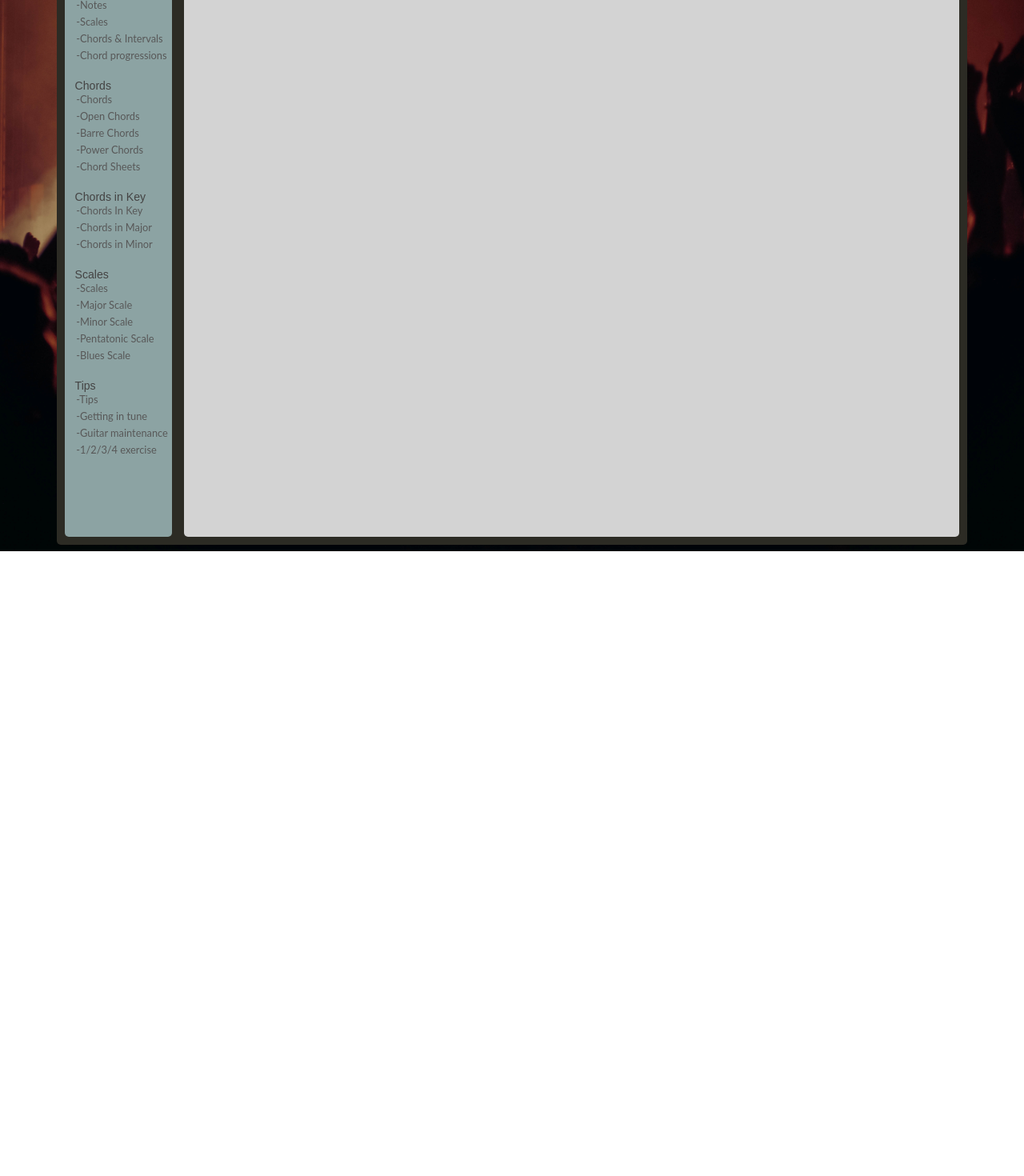
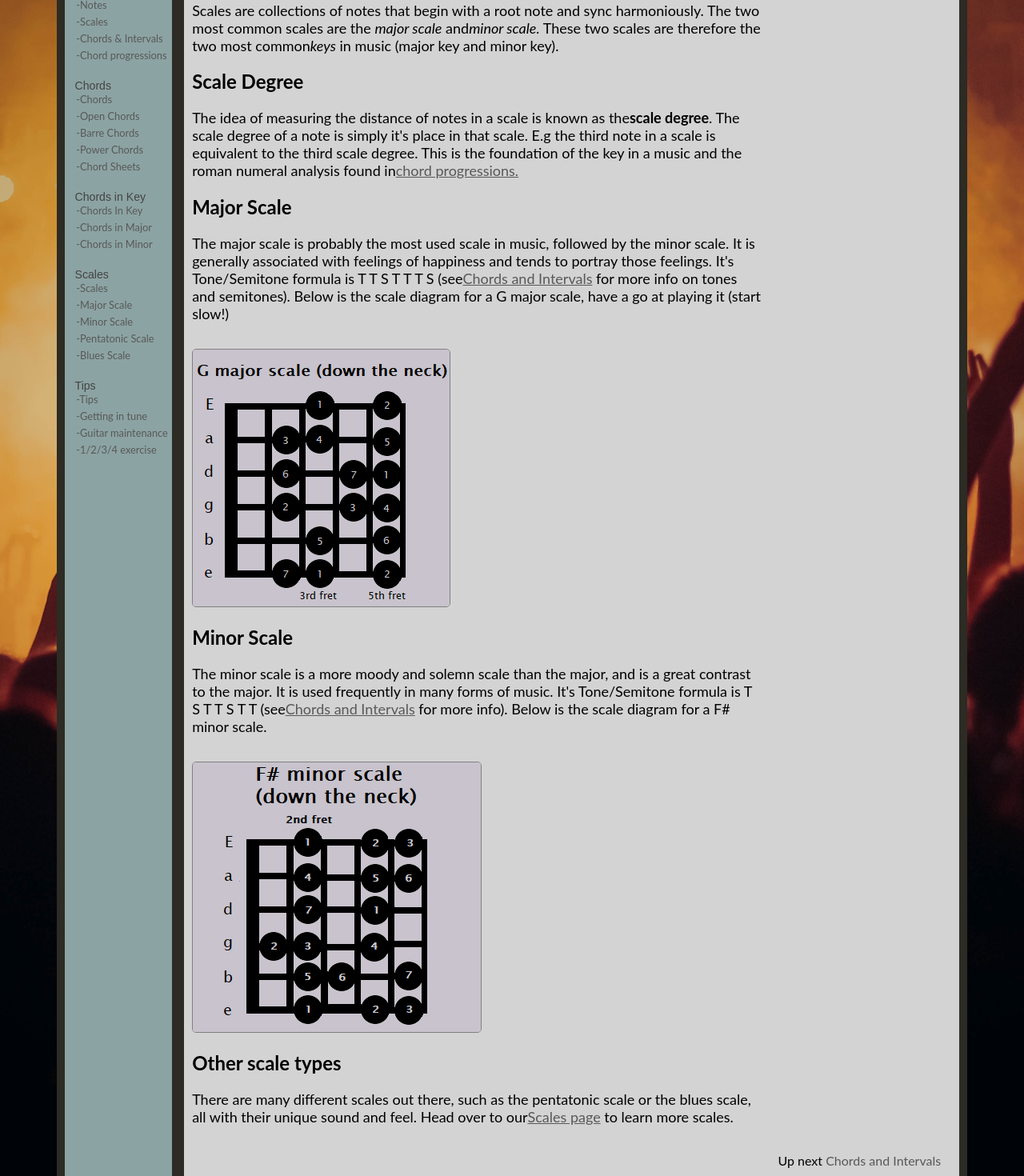
Before and after one commit to RyanButton/guitar-wiz-react, a React (Create React App) app: page /basics/chords-intervals in a window 1280 px wide. Shown: the part 280-1750 px from the top of the page at 80% size. Before the commit the page ends 969 px from the top, so only its background shows below. Built offline with nearby package versions, Linux system fonts and the light colour scheme.

Commit message:
basics routes added

```diff
--- a/src/App.tsx
+++ b/src/App.tsx
@@ -7,6 +7,9 @@ import Basics from "./Scenes/Basics/Basics";
 import Intro from "./Scenes/Basics/Intro";
 import styled from "styled-components";
 import Notes from "./Scenes/Basics/Notes";
+import Scales from "./Scenes/Basics/Scales";
+import ChordsIntervals from "./Scenes/Basics/ChordIntervals";
+import ChordProgressions from "./Scenes/Basics/ChordProgressions";
 
 const Container = styled.div`
   margin-left: 5%;
@@ -44,10 +47,17 @@ function App() {
               <Route path="/" element={<Home />} />
               <Route path="/about" element={<About />} />
               <Route path="/basics" element={<Basics />} />
+              <Route path="/basics/notes" element={<Intro />} />
               <Route path="/basics/notes" element={<Notes />} />
-              {/* <Route path="/basics/scales" element={<Scales />} />
-              <Route path="/basics/chords-intervals" element={<ChordsIntervals />} />
-              <Route path="/basics/chord-progressions" element={<ChordProgressions />} /> */}
+              <Route path="/basics/scales" element={<Scales />} />
+              <Route
+                path="/basics/chords-intervals"
+                element={<ChordsIntervals />}
+              />
+              <Route
+                path="/basics/chord-progressions"
+                element={<ChordProgressions />}
+              />
             </Routes>
           </Router>
         </ContentWrapper>
--- /dev/null
+++ b/src/Components/Tables/CMajorTable.tsx
@@ -0,0 +1,30 @@
+function CMajorTable() {
+  return (
+    <div className="chord-table-wrapper">
+      <div className="chord-table">
+        <table id="major-table">
+          <tr>
+            <th>I</th>
+            <th>II</th>
+            <th>III</th>
+            <th>IV</th>
+            <th>V</th>
+            <th>VI</th>
+            <th>VII</th>
+          </tr>
+          <tr>
+            <td>Cmaj</td>
+            <td>Dmin</td>
+            <td>Emin</td>
+            <td>Fmaj</td>
+            <td>Gmaj</td>
+            <td>Amin</td>
+            <td>Bdim</td>
+          </tr>
+        </table>
+      </div>
+    </div>
+  );
+}
+
+export default CMajorTable;
--- /dev/null
+++ b/src/Scenes/Basics/ChordIntervals.tsx
@@ -0,0 +1,72 @@
+function ChordsIntervals() {
+  return (
+    <div>
+      <h1>Scales</h1>
+
+      <h2 className="s1">Introducing Scales</h2>
+      <p className="s2">
+        Scales are collections of notes that begin with a root note and sync
+        harmoniously. The two most common scales are the <em>major scale</em>{" "}
+        and
+        <em>minor scale.</em> These two scales are therefore the two most common
+        <em>keys</em> in music (major key and minor key).
+      </p>
+
+      <h2 className="s1">Scale Degree</h2>
+      <p className="s2">
+        The idea of measuring the distance of notes in a scale is known as the
+        <strong>scale degree</strong>. The scale degree of a note is simply it's
+        place in that scale. E.g the third note in a scale is equivalent to the
+        third scale degree. This is the foundation of the key in a music and the
+        roman numeral analysis found in
+        <a href="/basics/chord-progressions">chord progressions.</a>
+      </p>
+
+      <h2 className="s1">Major Scale</h2>
+      <p className="s2">
+        The major scale is probably the most used scale in music, followed by
+        the minor scale. It is generally associated with feelings of happiness
+        and tends to portray those feelings. It's Tone/Semitone formula is T T S
+        T T T S (see
+        <a href="basics/chords-intervals">Chords and Intervals</a> for more info
+        on tones and semitones). Below is the scale diagram for a G major scale,
+        have a go at playing it (start slow!)
+      </p>
+      <img
+        className="d1"
+        src="/images/scales/major.png"
+        alt="Major scale"
+        style={{ maxWidth: "50%" }}
+      />
+
+      <h2 className="s1">Minor Scale</h2>
+      <p className="s2">
+        The minor scale is a more moody and solemn scale than the major, and is
+        a great contrast to the major. It is used frequently in many forms of
+        music. It's Tone/Semitone formula is T S T T S T T (see
+        <a href="basics/chords-intervals">Chords and Intervals</a> for more
+        info). Below is the scale diagram for a F# minor scale.
+      </p>
+      <img
+        className="d1"
+        src="/images/scales/minor.png"
+        alt="Minor scale"
+        style={{ maxWidth: "50%" }}
+      />
+
+      <h2 className="s1">Other scale types</h2>
+      <p className="s2">
+        There are many different scales out there, such as the pentatonic scale
+        or the blues scale, all with their unique sound and feel. Head over to
+        our
+        <a href="/scales">Scales page</a> to learn more scales.
+      </p>
+
+      <p className="next">
+        Up next <a href="/basics/chords-intervals">Chords and Intervals</a>
+      </p>
+    </div>
+  );
+}
+
+export default ChordsIntervals;
--- /dev/null
+++ b/src/Scenes/Basics/ChordProgressions.tsx
@@ -0,0 +1,83 @@
+import CMajorTable from "../../Components/Tables/CMajorTable";
+
+function ChordProgressions() {
+  return (
+    <div>
+      <h1>Chords Progressions</h1>
+
+      <h2 className="s1">Intro to progressions</h2>
+      <p className="s2">
+        Chord progressions are sequences of chords that belong to a given
+        <strong>key.</strong> You can think of a key as a set of notes/chords
+        that
+        <em>stem</em> from a parent note. The key generally follows a major or
+        minor mode (i.e major or minor scale).
+      </p>
+
+      <h2 className="s1">Musical keys and Roman Numeral Analysis</h2>
+      <p className="s2">
+        A key is a set of notes/chords that align with a scale. Chords in key
+        can be analysed with <strong>roman numerals</strong>.
+      </p>
+      <p className="s2">
+        For every note in the scale (i.e for every scale degree) there is a
+        corresponding chord. Each of these chords are assigned with a roman
+        numeral. With this model, musicians can abstract their chord
+        progressions to numbers that will be consistent across any starting note
+        of the same scale.
+      </p>
+      <p className="s2">
+        Below is the <strong>roman numeral diagram</strong> for the key of
+        <strong>C Major</strong>
+        with 'I' being the first note and 'VII' being the last note in the
+        scale.
+      </p>
+      <CMajorTable />
+      <p className="s2">
+        From this diagram, it is easy to recognize what chords belong to the key
+        of C major, and one can easily start creating{" "}
+        <em>chord progressions.</em>
+      </p>
+      <p className="s2">
+        While it is great to be able to experiment with your own progressions,
+        there are some very popular almost 'standard' progressions that are
+        worth knowing. The most popular being a I-IV-V progression.
+      </p>
+
+      <h2 className="s1">I-IV-V... the most played progression</h2>
+      <p className="s2">
+        The I-IV-V progression is ubiquitous across many styles of music. From
+        blues to rock to pop one-four-fives are everywhere. As you've seen from
+        the diagram above, the chords for a one-four-five in C Major are
+        <em>C major, F major, and G major.</em>
+        Below are the chord diagrams, have a go a playing them!
+      </p>
+
+      <div className="chord-prog-diagram">
+        <img src="/images/chord-diagrams/C.png" alt="C Major chord diagram" />
+        <img src="/images/chord-diagrams/G.png" alt="G Major chord diagram" />
+        <img src="/images/chord-diagrams/F.png" alt="F Major chord diagram" />
+      </div>
+      <h2 className="s1">II-V-I... another popular progression</h2>
+      <p className="s2">
+        Another popular progression is a II-V-I. Try playing it in C with the
+        chords below.
+      </p>
+
+      <div className="chord-prog-diagram">
+        <img src="/images/chord-diagrams/Dm.png" alt="D Minor chord diagram" />
+        <img src="/images/chord-diagrams/F.png" alt="F Major chord diagram" />
+        <img src="/images/chord-diagrams/C.png" alt="C Major chord diagram" />
+      </div>
+      <p className="s2">
+        There are of course many different chord progressions in many different
+        keys. That's part of what makes music so interesting. There are an
+        infinite different combinations of chords across all twelve keys. If you
+        want to learn more chord progressions in different keys have a look at
+        <a href="/chords-in-key">Chords in Key section.</a>
+      </p>
+    </div>
+  );
+}
+
+export default ChordProgressions;
--- /dev/null
+++ b/src/Scenes/Basics/Scales.tsx
@@ -0,0 +1,72 @@
+function Scales() {
+  return (
+    <div>
+      <h1>Scales</h1>
+
+      <h2 className="s1">Introducing Scales</h2>
+      <p className="s2">
+        Scales are collections of notes that begin with a root note and sync
+        harmoniously. The two most common scales are the <em>major scale</em>{" "}
+        and
+        <em>minor scale.</em> These two scales are therefore the two most common
+        <em>keys</em> in music (major key and minor key).
+      </p>
+
+      <h2 className="s1">Scale Degree</h2>
+      <p className="s2">
+        The idea of measuring the distance of notes in a scale is known as the
+        <strong>scale degree</strong>. The scale degree of a note is simply it's
+        place in that scale. E.g the third note in a scale is equivalent to the
+        third scale degree. This is the foundation of the key in a music and the
+        roman numeral analysis found in
+        <a href="/basics/chord-progressions">chord progressions.</a>
+      </p>
+
+      <h2 className="s1">Major Scale</h2>
+      <p className="s2">
+        The major scale is probably the most used scale in music, followed by
+        the minor scale. It is generally associated with feelings of happiness
+        and tends to portray those feelings. It's Tone/Semitone formula is T T S
+        T T T S (see
+        <a href="basics/chords-intervals">Chords and Intervals</a> for more info
+        on tones and semitones). Below is the scale diagram for a G major scale,
+        have a go at playing it (start slow!)
+      </p>
+      <img
+        className="d1"
+        src="/images/scales/major.png"
+        alt="Major scale"
+        style={{ maxWidth: "50%" }}
+      />
+
+      <h2 className="s1">Minor Scale</h2>
+      <p className="s2">
+        The minor scale is a more moody and solemn scale than the major, and is
+        a great contrast to the major. It is used frequently in many forms of
+        music. It's Tone/Semitone formula is T S T T S T T (see
+        <a href="basics/chords-intervals">Chords and Intervals</a> for more
+        info). Below is the scale diagram for a F# minor scale.
+      </p>
+      <img
+        className="d1"
+        src="/images/scales/minor.png"
+        alt="Minor scale"
+        style={{ maxWidth: "50%" }}
+      />
+
+      <h2 className="s1">Other scale types</h2>
+      <p className="s2">
+        There are many different scales out there, such as the pentatonic scale
+        or the blues scale, all with their unique sound and feel. Head over to
+        our
+        <a href="/scales">Scales page</a> to learn more scales.
+      </p>
+
+      <p className="next">
+        Up next <a href="/basics/chords-intervals">Chords and Intervals</a>
+      </p>
+    </div>
+  );
+}
+
+export default Scales;
```
